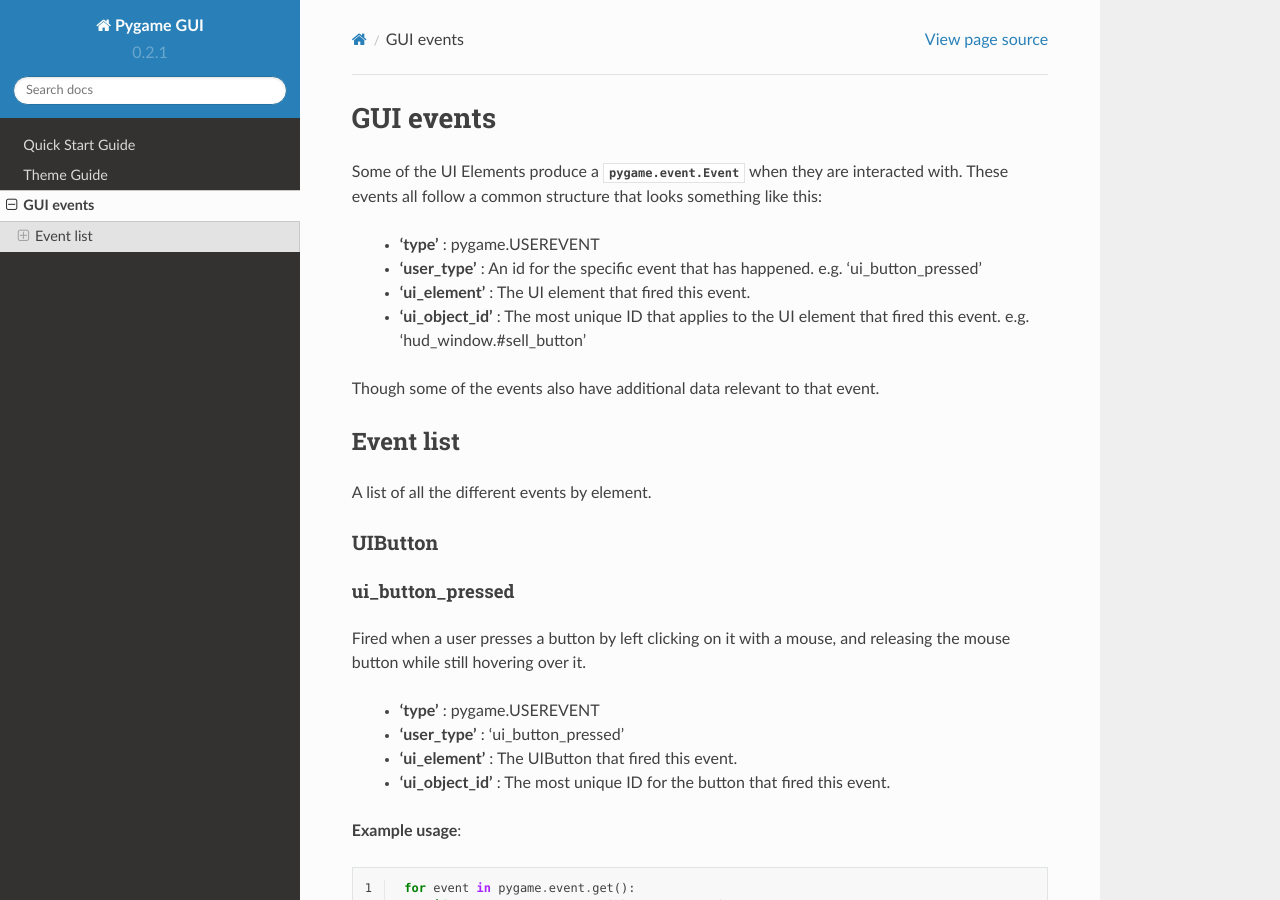
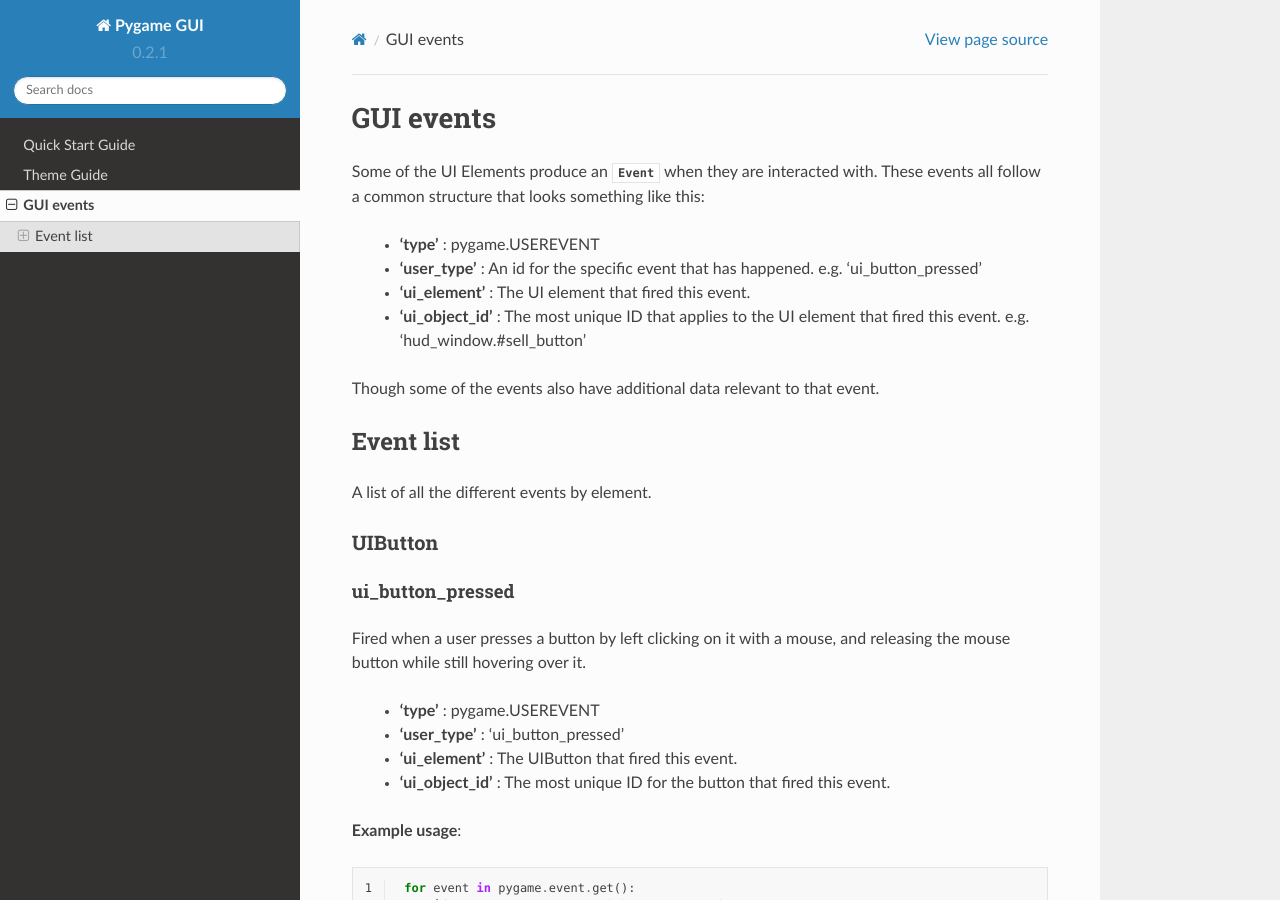
Before and after one commit to MyreMylar/pygame_gui, a Sphinx documentation site: the page built from docs/source/events.rst, in a window 1280 px wide and 900 px high. Built offline with Sphinx 7.4.7 and the Read the Docs theme 2.0.0, drawn with Linux system fonts in a browser that asks for light colours; pages that are not in the unit, such as notebooks, are missing from menus.

Commit message:
- Testing intersphinx mapping to pygame.

```diff
--- a/docs/source/events.rst
+++ b/docs/source/events.rst
@@ -3,8 +3,8 @@
 GUI events
 ===========
 
-Some of the UI Elements produce a :py:class:`pygame.event.Event` when they are interacted with. These events all follow
-a common structure that looks something like this:
+Some of the UI Elements produce an :class:`Event<pygame:pygame.event.Event>` when they are interacted with. These events
+all follow a common structure that looks something like this:
 
  - **'type'** : pygame.USEREVENT
  - **'user_type'** : An id for the specific event that has happened. e.g. 'ui_button_pressed'
```
